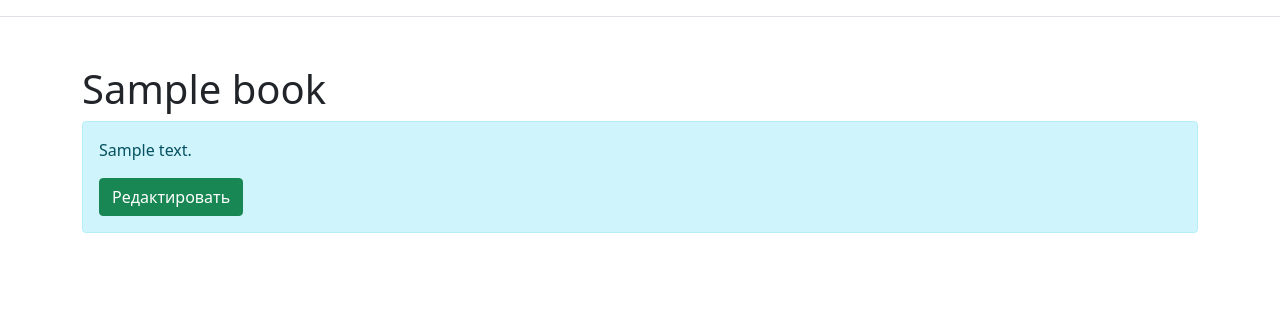
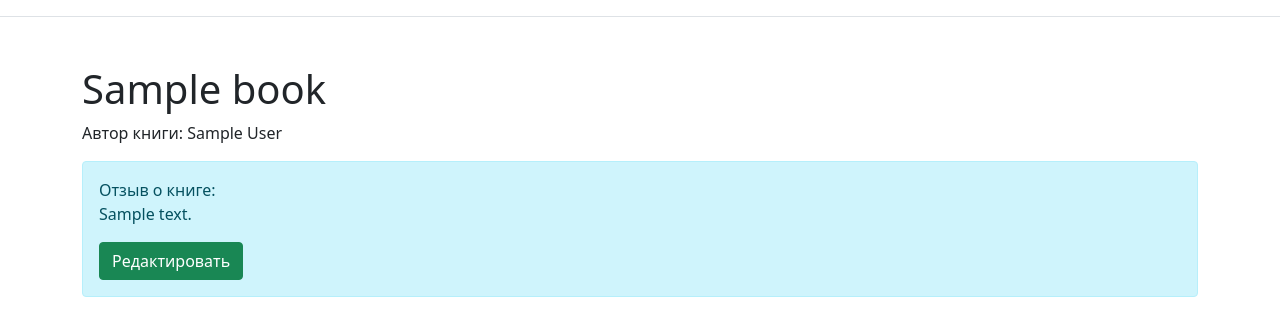
Before and after one commit to KrechkoVsevolod201/WebProg, a Flask app: page /home/detail/1 in a window 1280 px wide. Shown: the part 38-374 px from the top of the page. Run offline with Flask 2, Linux system fonts and the light colour scheme; tables that the repository leaves empty hold one stand-in row (values such as "Sample post").

Commit message:
Теперь работает поиск

```diff
--- a/main.py
+++ b/main.py
@@ -33,7 +33,12 @@ def null_page():
 
 @app.route('/home')
 def home():
-    book = Book.query.order_by(Book.book_name.asc()).all()
+    q = request.args.get('q')
+
+    if q:
+        book = Book.query.filter(Book.book_name.contains(q) | Book.author_name.contains(q) | Book.text.contains(q)).all()
+    else:
+        book = Book.query.order_by(Book.book_name.asc()).all()
     return render_template("home.html", book=book)
 
 
--- a/templates/post-detail.html
+++ b/templates/post-detail.html
@@ -7,9 +7,11 @@
 {% block body %}
     <div class="container mt-5">
         <h1>{{ bookk.book_name }}</h1>
+        <p>Автор книги: {{bookk.author_name}}</p>
+        <div class="alert alert-info">
+            Отзыв о книге:
+            <p>{{ bookk.text }}</p>
 
-        <div class="alert alert-info">
-            <p>{{ bookk.text }}</p>
             <p></p>
             <a href="/posts/{{ bookk.id }}/update" type="submit" class="btn btn-success" >Редактировать</a>
         </div>
```
